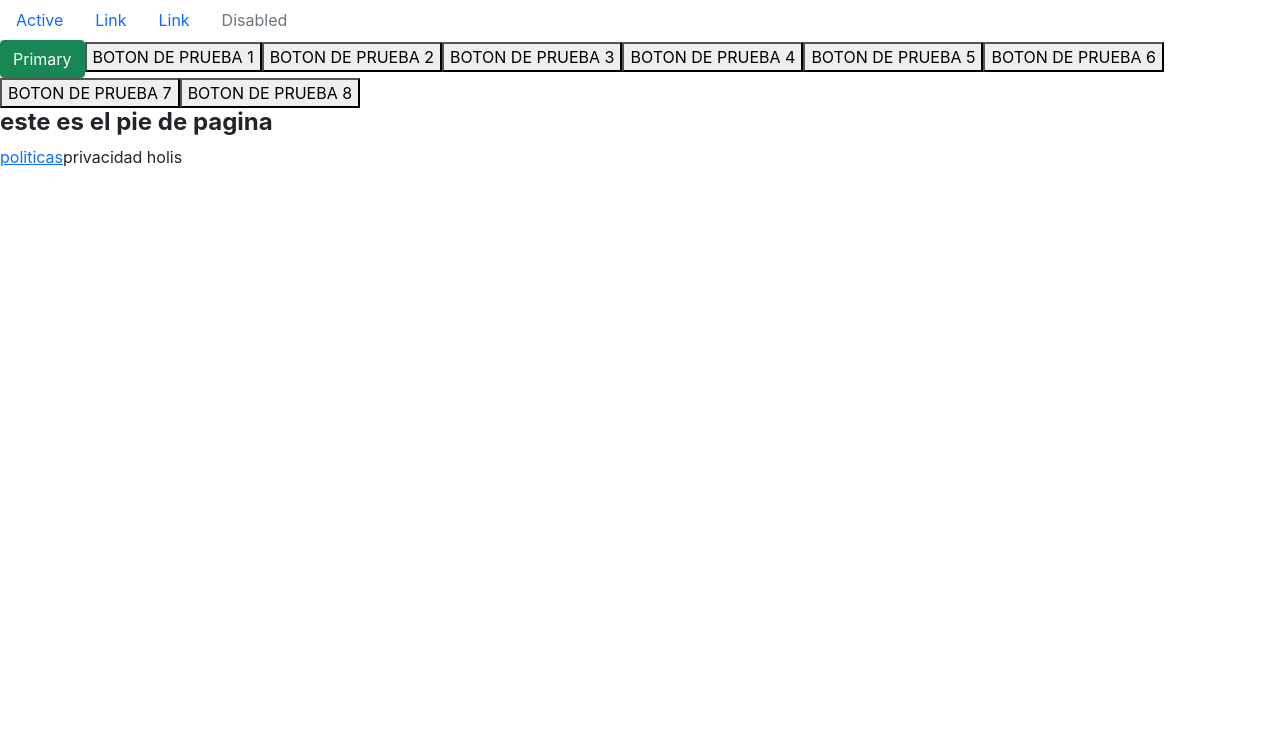
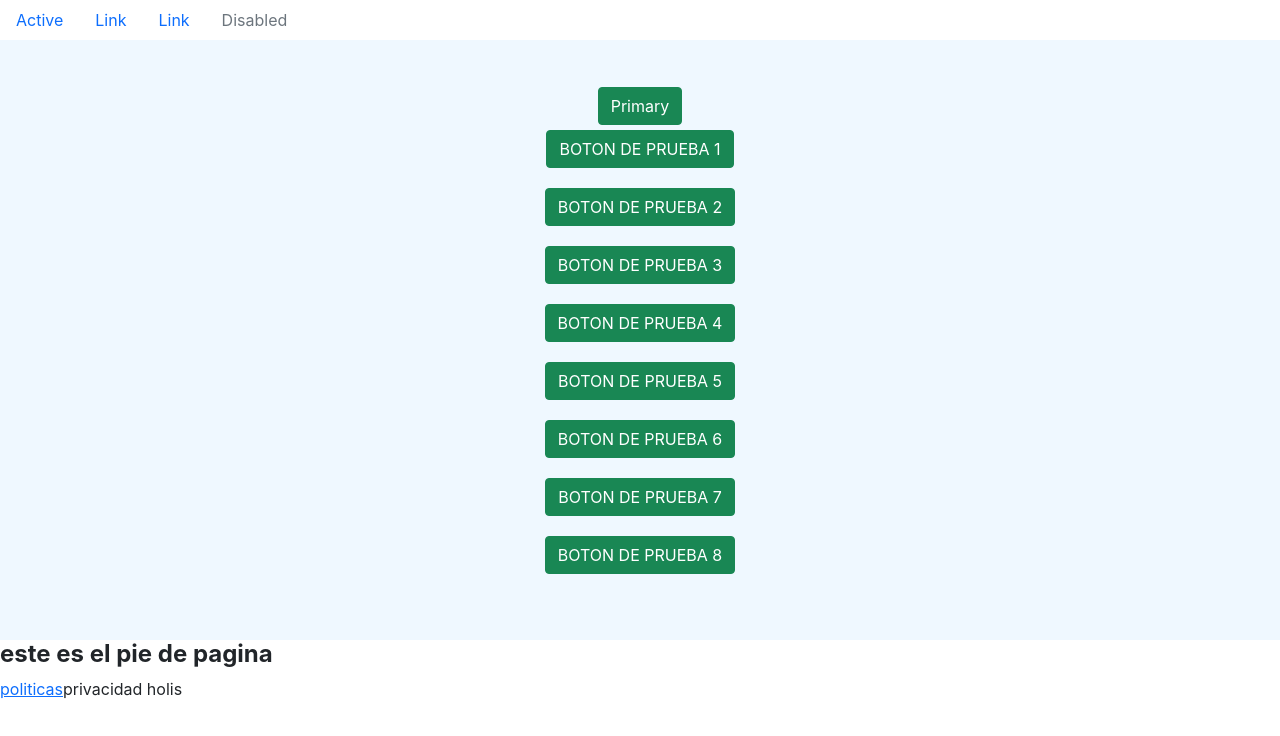
Before and after one commit to albertomaginsuarez/celmag, a React (Create React App) app: page / in a window 1280 px wide. Shown: the top 736 px of the page. Built offline with nearby package versions, Linux system fonts and the light colour scheme; the HTML template or start-up script is replaced by a standard one.

Commit message:
Agrego estilo al body, recorda hacer un pull

```diff
--- a/src/components/BodyComponent.js
+++ b/src/components/BodyComponent.js
@@ -1,6 +1,7 @@
 
 import React from 'react'
 import { Button } from 'react-bootstrap';
+import '../styles/BodyComponent.css'
 
 const BodyComponent = () => {
 
@@ -8,19 +9,17 @@ const BodyComponent = () => {
     const bolsa = [1, 2, 3, 4, 5, 6, 7, 8];
 
     return (
-        <div>
-            <Button variant="success">Primary</Button>
+        <div className="body_principal">
+            <Button variant="success" className="primary_button">Primary</Button>
             {
                 bolsa.map((lluvia) => {
                     return (
-                        <button variant="success">
+                        <Button variant="success" className="primary_button_2">
                             BOTON DE PRUEBA {lluvia}
-                        </button>
+                        </Button>
                     )
                 })
             }
-
-
         </div>
 
     )
--- /dev/null
+++ b/src/styles/BodyComponent.css
@@ -0,0 +1,16 @@
+.body_principal{
+    background-color: #eff8ff;
+    min-height: 600px;
+    display: flex;
+    flex-direction: column;
+    justify-content: center;
+    align-items: center;
+}
+
+.primary_button{
+    margin-bottom: 5px;
+}
+
+.primary_button_2{
+    margin-bottom: 20px;
+}
```
Also changed, not shown: demo.html (added, +34 -0 lines), 1 other file (tests, documents, lock files or other folders).
